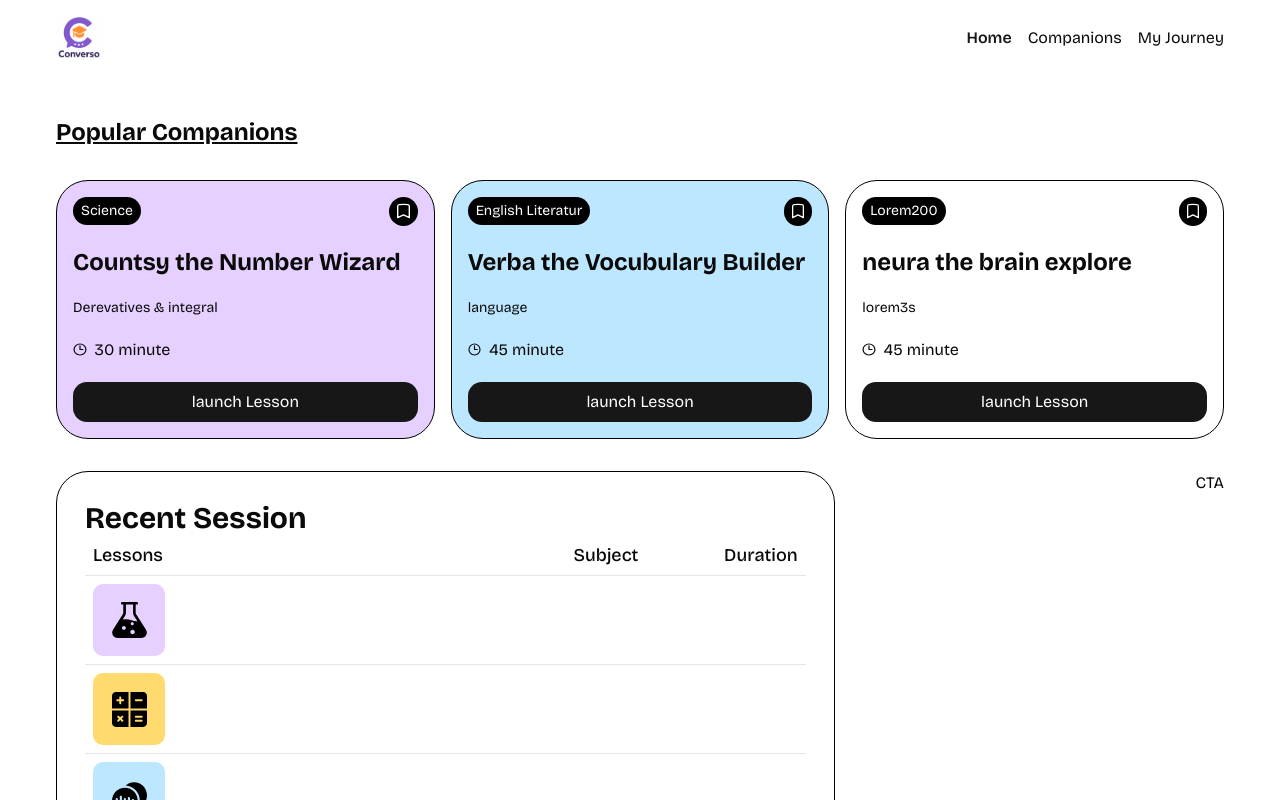
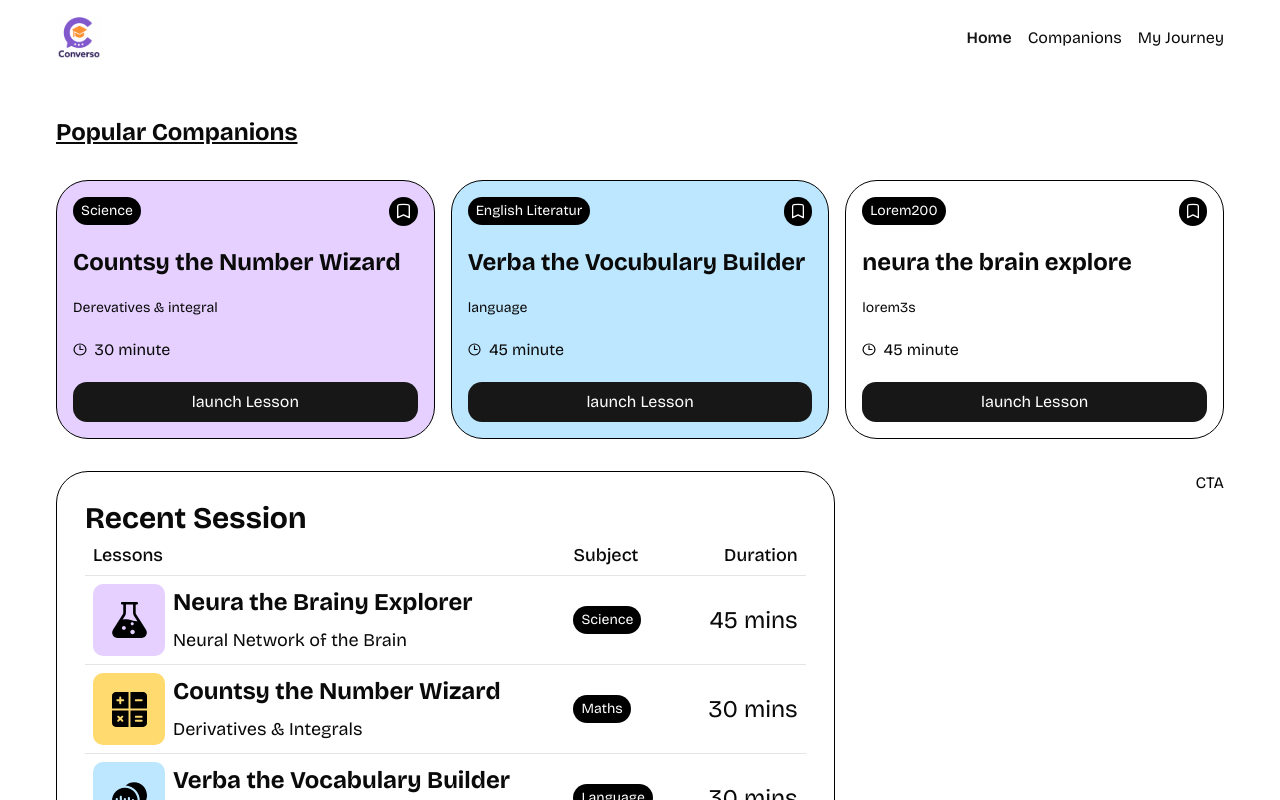
Before and after one commit to irfan-fauzi/sass-voice-ai, a Next.js app: page / in a window 1280 px wide. Shown: the top 800 px of the page. Built offline with nearby package versions, Linux system fonts and the light colour scheme.

Commit message:
finish table

```diff
--- a/components/CTA.tsx
+++ b/components/CTA.tsx
@@ -1,4 +1,4 @@
-import React from 'react'
+
 
 const Cta = () => {
   return (
--- a/components/CompanionList.tsx
+++ b/components/CompanionList.tsx
@@ -12,7 +12,6 @@ import Image from "next/image";
 import Link from "next/link";
 import { getSubjectColor } from "@/lib/utils";
 
-
 interface CompanionListProps {
   title: string;
   companions?: Companion[];
@@ -24,9 +23,6 @@ const CompanionList = ({
   companions,
   className,
 }: CompanionListProps) => {
-
-
-
   return (
     <article className={cn("companion-list", className)}>
       <h2 className='font-bold text-3xl'>Recent Session</h2>
@@ -39,21 +35,61 @@ const CompanionList = ({
           </TableRow>
         </TableHeader>
         <TableBody>
-          {
-            companions?.map(({id, subject, name, topic, duration }) => (
+          {companions?.map(({ id, subject, name, topic, duration }) => (
             <TableRow key={id}>
               <TableCell>
                 <Link href={`/companions/${id}`}>
-                    <div className="flex items-center gap-2">
-                      <div className="size-[72px] flex items-center justify-center rounded-lg max-md:hidden" style={{ backgroundColor: getSubjectColor(subject) }}>
-                        <Image src={`/icons/${subject}.svg`} alt={`${subject}`} width={35} height={35} />
+                  <div className='flex items-center gap-2'>
+                    <div
+                      className='size-[72px] flex items-center justify-center rounded-lg max-md:hidden'
+                      style={{ backgroundColor: getSubjectColor(subject) }}
+                    >
+                      <Image
+                        src={`/icons/${subject}.svg`}
+                        alt={`${subject}`}
+                        width={35}
+                        height={35}
+                      />
+                    </div>
+                    <div className='flex flex-col gap-2'>
+                      <p className='font-bold text-2xl'>{name}</p>
+                      <p className='text-lg'>{topic}</p>
                     </div>
                   </div>
                 </Link>
               </TableCell>
+              <TableCell>
+                <div className='subject-badge w-fit max-md:hidden'>
+                  {subject}
+                </div>
+                <div
+                  className='flex items-center justify-center rounded-lg w-fit p-2 md:hidden'
+                  style={{ backgroundColor: getSubjectColor(subject) }}
+                >
+                  <Image
+                    src={`/icons/${subject}.svg`}
+                    alt={subject}
+                    width={18}
+                    height={18}
+                  />
+                </div>
+              </TableCell>
+              <TableCell>
+                <div className='flex items-center gap-2 w-full justify-end '>
+                  <p className='text-2xl'>
+                    {duration} <span className='max-md:hidden'>mins</span>{" "}
+                  </p>
+                  <Image
+                    src='/icons/clock.svg'
+                    alt='minute'
+                    className='md:hidden'
+                    width={14}
+                    height={14}
+                  />
+                </div>
+              </TableCell>
             </TableRow>
-            ))
-          }
+          ))}
           {/* <TableRow>
             <TableCell className='font-medium'>{ }</TableCell>
             <TableCell>Paid</TableCell>
```
Lines whose indentation alone changed are shown as unchanged.
